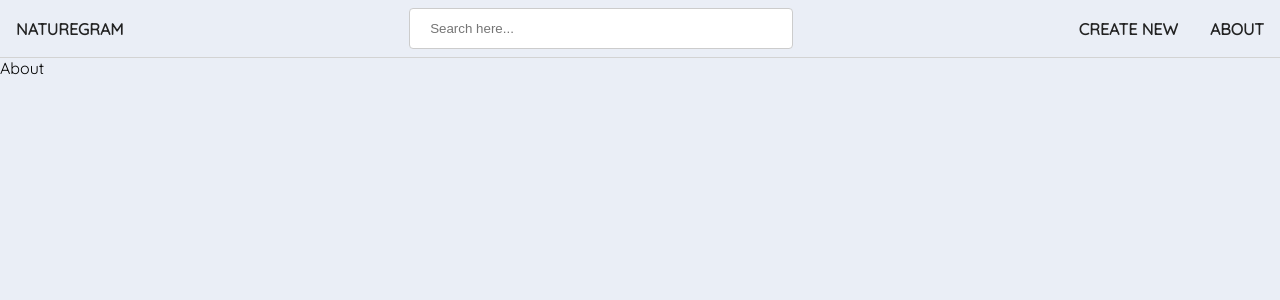
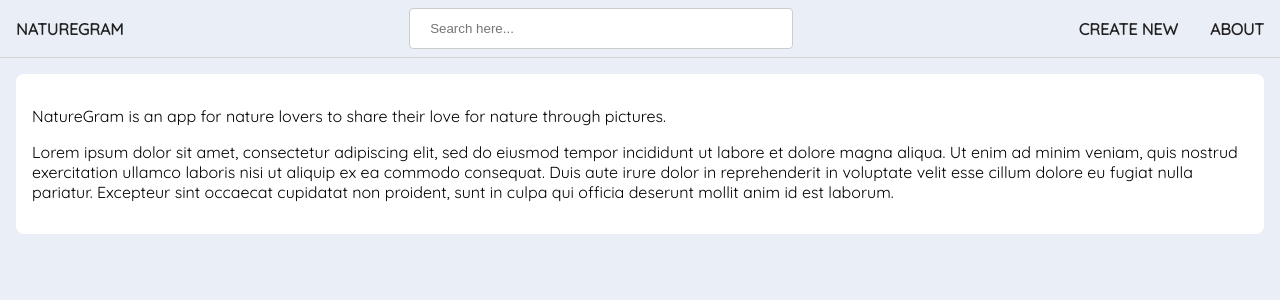
Before and after one commit to mos-au/NatureGram, a React (Create React App) app: page /about in a window 1280 px wide. Shown: the top 300 px of the page. Built offline with nearby package versions, Linux system fonts and the light colour scheme.

Commit message:
add about page

```diff
--- a/src/pages/About/AboutPage.js
+++ b/src/pages/About/AboutPage.js
@@ -1,5 +1,23 @@
-export const AboutPage = () => {
-  return <div>About</div>;
+import styles from "./AboutPage.module.css";
+
+const AboutPage = () => {
+  return (
+    <div className={styles.container}>
+      <p>
+        NatureGram is an app for nature lovers to share their love for nature
+        through pictures.
+      </p>
+      <p>
+        Lorem ipsum dolor sit amet, consectetur adipiscing elit, sed do eiusmod
+        tempor incididunt ut labore et dolore magna aliqua. Ut enim ad minim
+        veniam, quis nostrud exercitation ullamco laboris nisi ut aliquip ex ea
+        commodo consequat. Duis aute irure dolor in reprehenderit in voluptate
+        velit esse cillum dolore eu fugiat nulla pariatur. Excepteur sint
+        occaecat cupidatat non proident, sunt in culpa qui officia deserunt
+        mollit anim id est laborum.
+      </p>
+    </div>
+  );
 };
 
 export default AboutPage;
--- /dev/null
+++ b/src/pages/About/AboutPage.module.css
@@ -0,0 +1,6 @@
+.container {
+  background-color: white;
+  padding: 1rem;
+  margin: 1rem;
+  border-radius: 0.5rem;
+}
```
